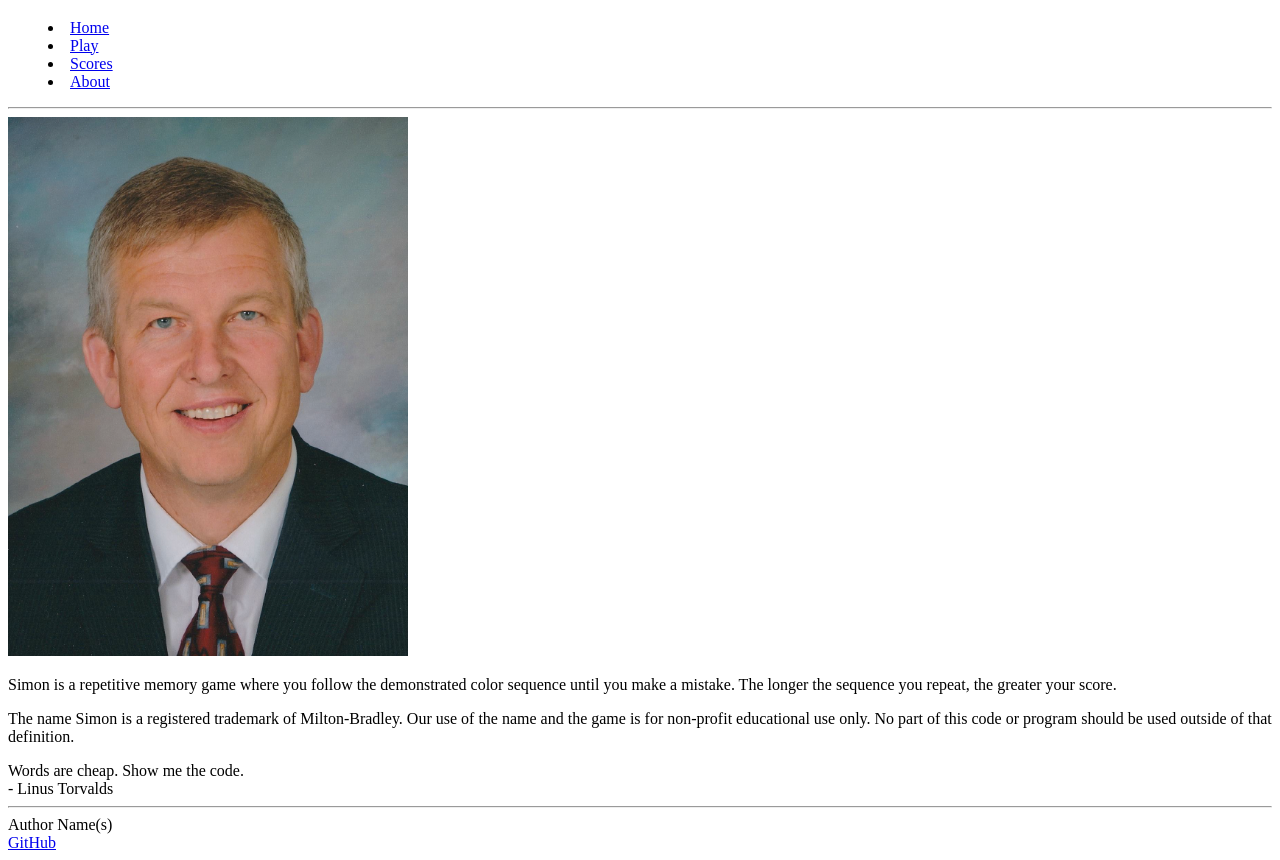
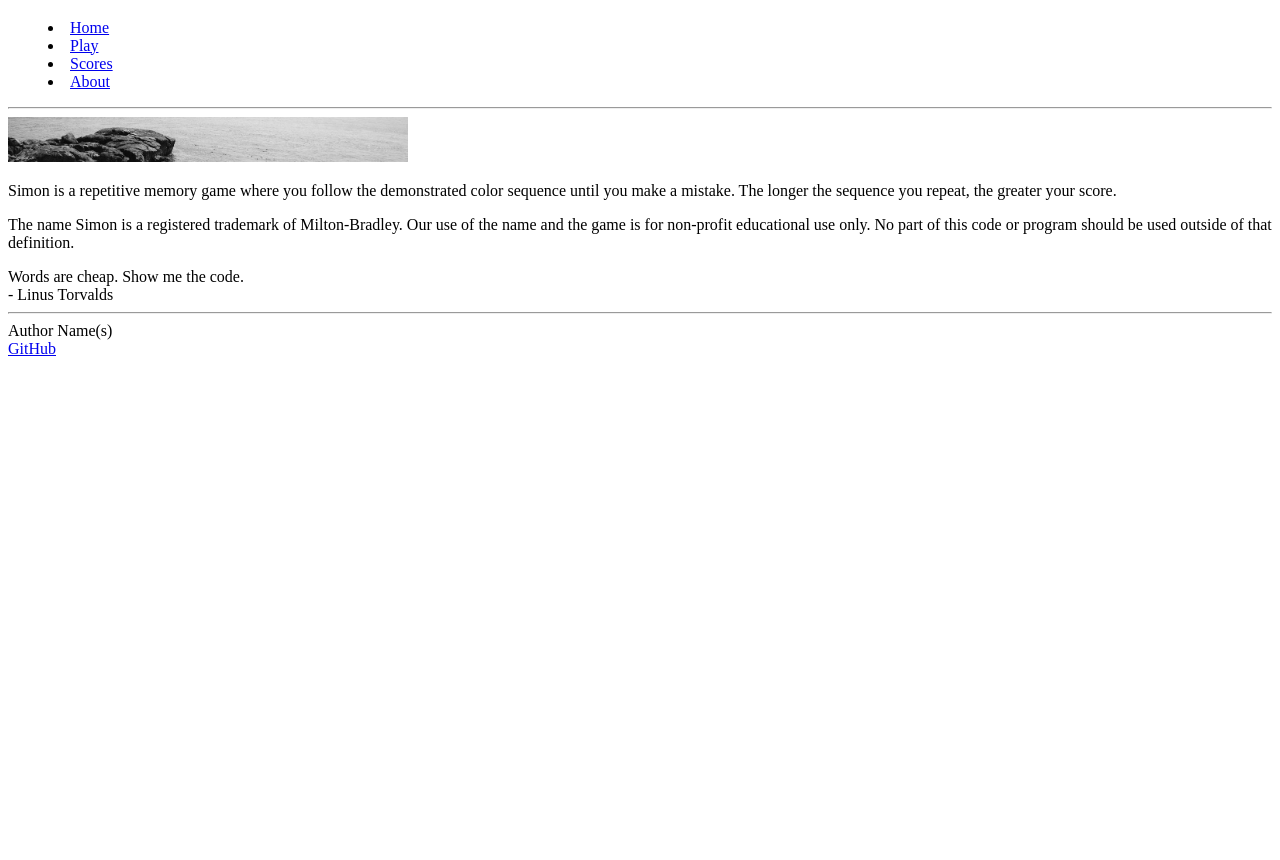
Before and after one commit to soph1e-mart1n/startup, a plain HTML site: page csGirly.html in a window 1280 px wide. Shown: the part 68-928 px from the top of the page. After the commit the page ends 800 px from the top, so only its background shows below. Drawn offline with Linux system fonts and the light colour scheme.

Commit message:
added css file

```diff
--- a/csGirly.html
+++ b/csGirly.html
@@ -23,7 +23,7 @@
     </header>
 
     <main>
-      <div id="picture" class="picture-box"><img width="400px" src="clement.png" alt="random" /></div>
+      <div id="picture" class="picture-box"><img width="400px" src="placeholder.jpg" alt="random" /></div>
 
       <p>
         Simon is a repetitive memory game where you follow the demonstrated color sequence until you make a mistake. The
```
Also changed, not shown: notes.md (+0 -1 lines), clement.png (deleted), styles.css (added).
